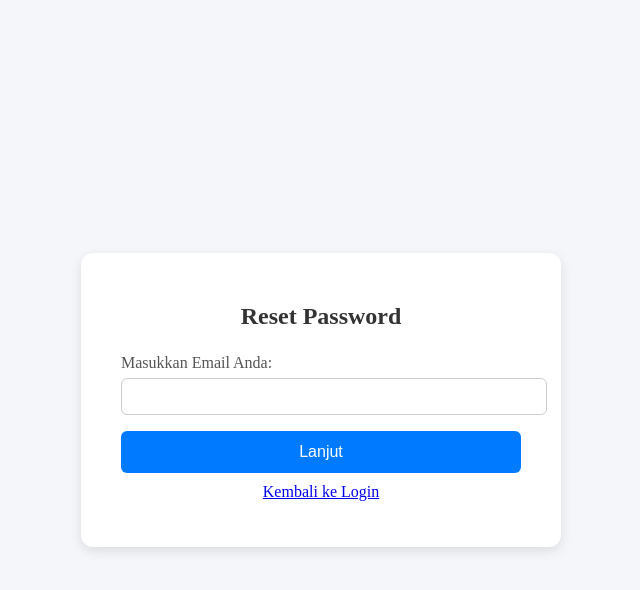
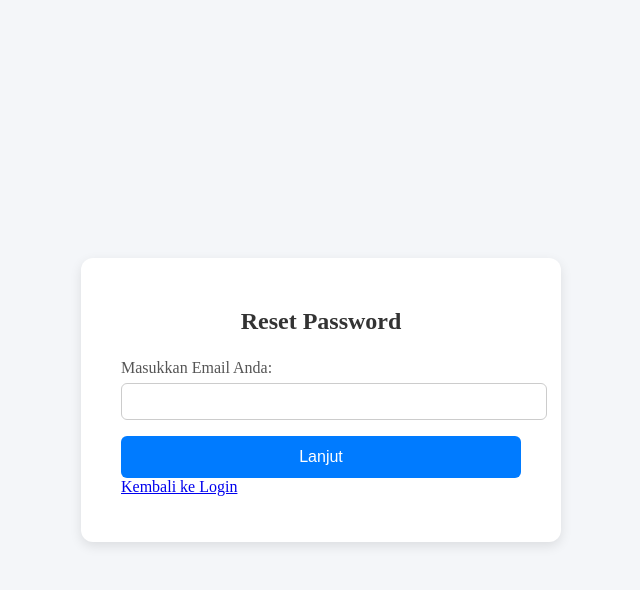
Before and after one commit to AnangNaz/Website-E-Commerce, a PHP site: page /resetPassword.php in a window 1280 px wide. Shown: the top 590 px of the page, without its empty margins (319-959 px from the left). Run offline with PHP 8.4, Linux system fonts and the light colour scheme.

Commit message:
update login from dan reset password

```diff
--- a/resetPassword.php
+++ b/resetPassword.php
@@ -59,8 +59,6 @@ if ($_SERVER['REQUEST_METHOD'] === 'POST' && isset($_POST['passwordBaru'])) {
                 <input type="submit" value="Ubah Password">
             </form>
         <?php endif; ?>
-
-        <p style="text-align: center; margin-top: 10px;">
             <a href="login.php">Kembali ke Login</a>
         </p>
     </div>
```
